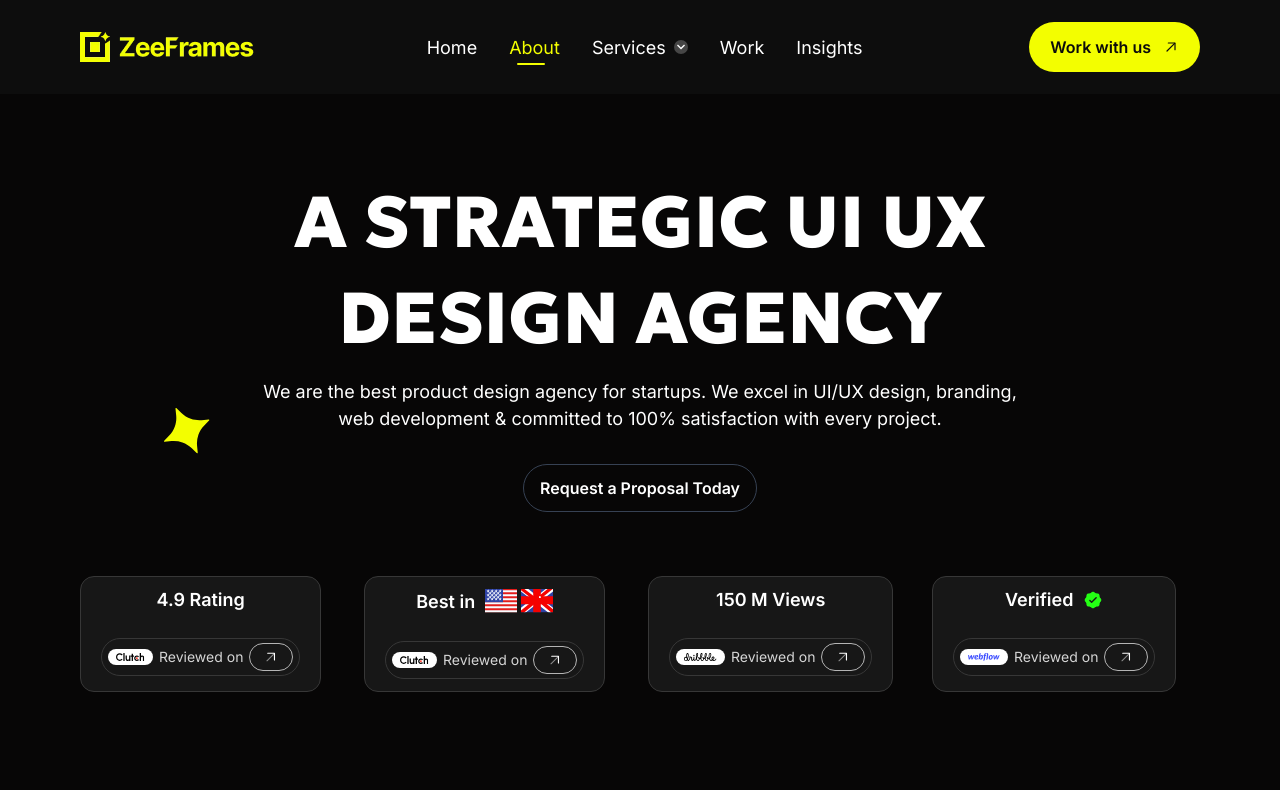
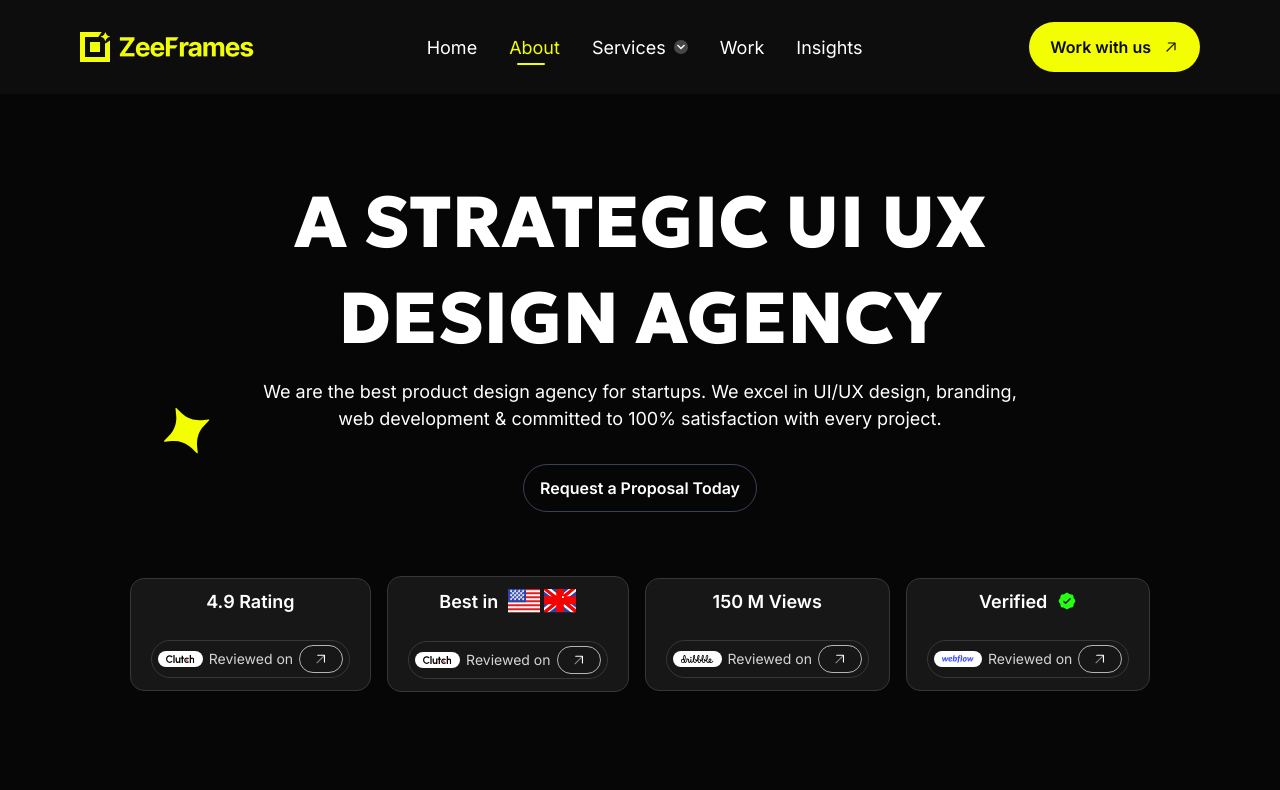
Before and after one commit to azhar79191/Zeeframes-v2, a React (Vite) app: page /about in a window 1280 px wide. Shown: the top 790 px of the page. Built offline with nearby package versions, Linux system fonts and the light colour scheme.

Commit message:
cards setting in the about page

```diff
--- a/src/pages/about/index.jsx
+++ b/src/pages/about/index.jsx
@@ -72,11 +72,11 @@ const About = () => {
                         </Button>
                     </div>
 
-                    <div className='grid sm:grid-cols-4 grid-cols-1 sm:mt-16 mt-8 sm:mb-25 mb-8 gap-4'>
+                    <div className='flex items-center justify-center sm:mt-16 mt-8 sm:mb-25 mb-8 gap-4'>
                         {ratingData.map((item, index) => (
                             <div
                                 key={index}
-                                className="sm:px-5 px-3 py-3 flex sm:flex-col flex-row items-center sm:gap-3 gap-2 rounded-xl border sm:w-fit w-full bg-[#171717] border-[#373737]"
+                                className="sm:px-5 px-3 py-3 flex sm:flex-col flex-row items-center sm:gap-3 gap-2 rounded-xl border sm:w-fit w-full bg-[#171717]  border-[#373737]"
                             >
                                 <div className='flex items-center justify-center sm:gap-2.5 gap-1.5'>
                                     <h2 className="text-[#FFF] text-center whitespace-nowrap sm:text-lg text-base font-semibold leading-[21px] font-['Inter']">
```
